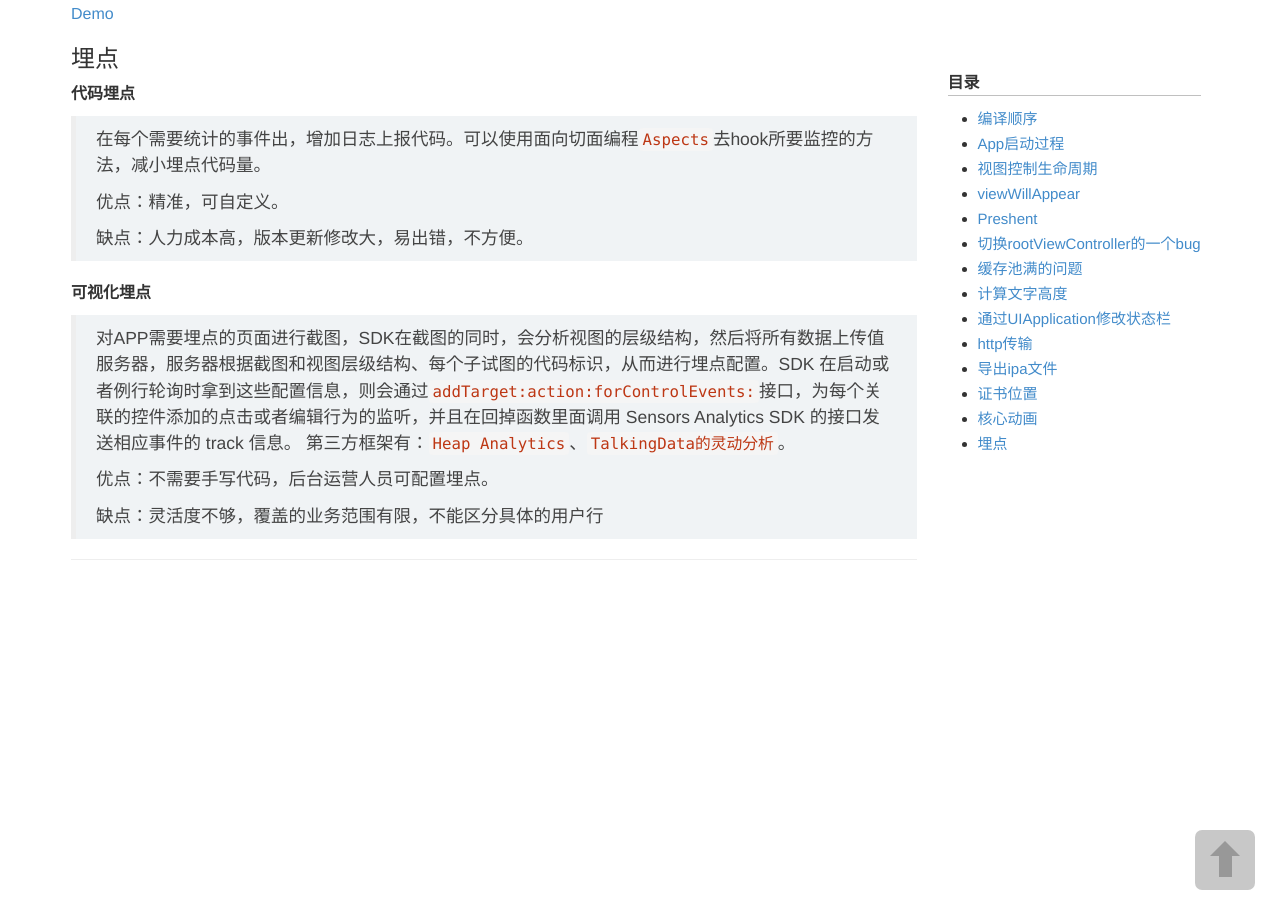
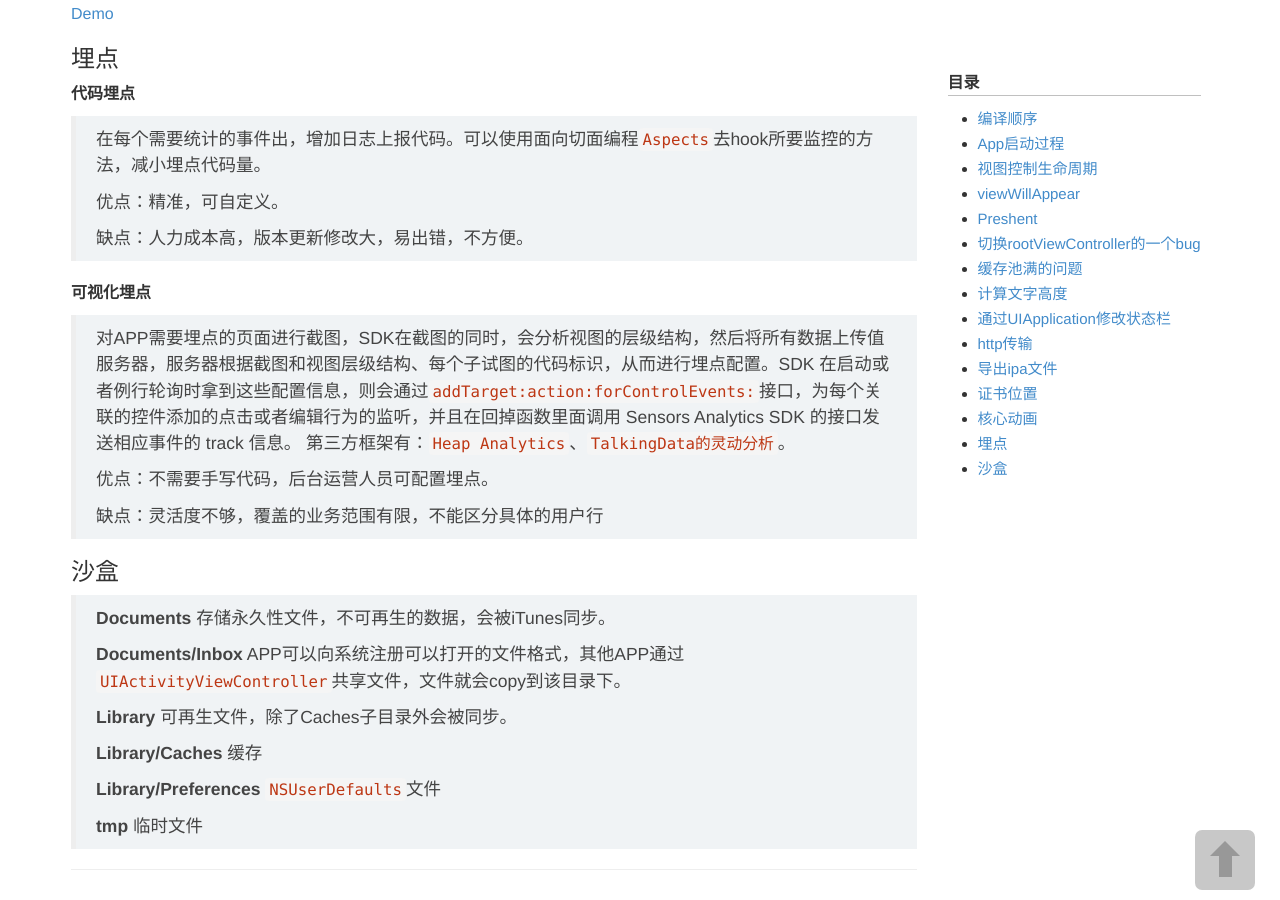
Before and after one commit to wigl/wigl.github.io, a Jekyll site: the page built from _posts/2014-08-26-UI_Foun.md, in a window 1280 px wide and 900 px high, scrolled down 2331 px. Built offline with Jekyll 4.4.1, drawn with Linux system fonts in a browser that asks for light colours.

Commit message:
添加一些学习笔记

```diff
--- a/_posts/2014-08-26-UI_Foun.md
+++ b/_posts/2014-08-26-UI_Foun.md
@@ -127,3 +127,18 @@ xcodebuild -exportArchive -archivePath /Users/userName/Library/Developer/Xcode/A
 >
 > 缺点：灵活度不够，覆盖的业务范围有限，不能区分具体的用户行
 >
+
+### 沙盒
+
+> **Documents**  存储永久性文件，不可再生的数据，会被iTunes同步。
+>
+> **Documents/Inbox** APP可以向系统注册可以打开的文件格式，其他APP通过`UIActivityViewController`共享文件，文件就会copy到该目录下。
+>
+> **Library** 可再生文件，除了Caches子目录外会被同步。
+>
+> **Library/Caches** 缓存
+>
+> **Library/Preferences** `NSUserDefaults`文件
+>
+> **tmp** 临时文件
+>
```
Also changed, not shown: _posts/2014-08-03-linux_basic.md (added, +30 -0 lines), _posts/2016-05-10-jenkins.md (+5 -4 lines), _posts/2016-05-25-developer_basic.md (added, +15 -0 lines), _posts/2017-01-14-ai_ basic.md (added, +24 -0 lines), image/developer_basic/free_software_licenses.png (added).
